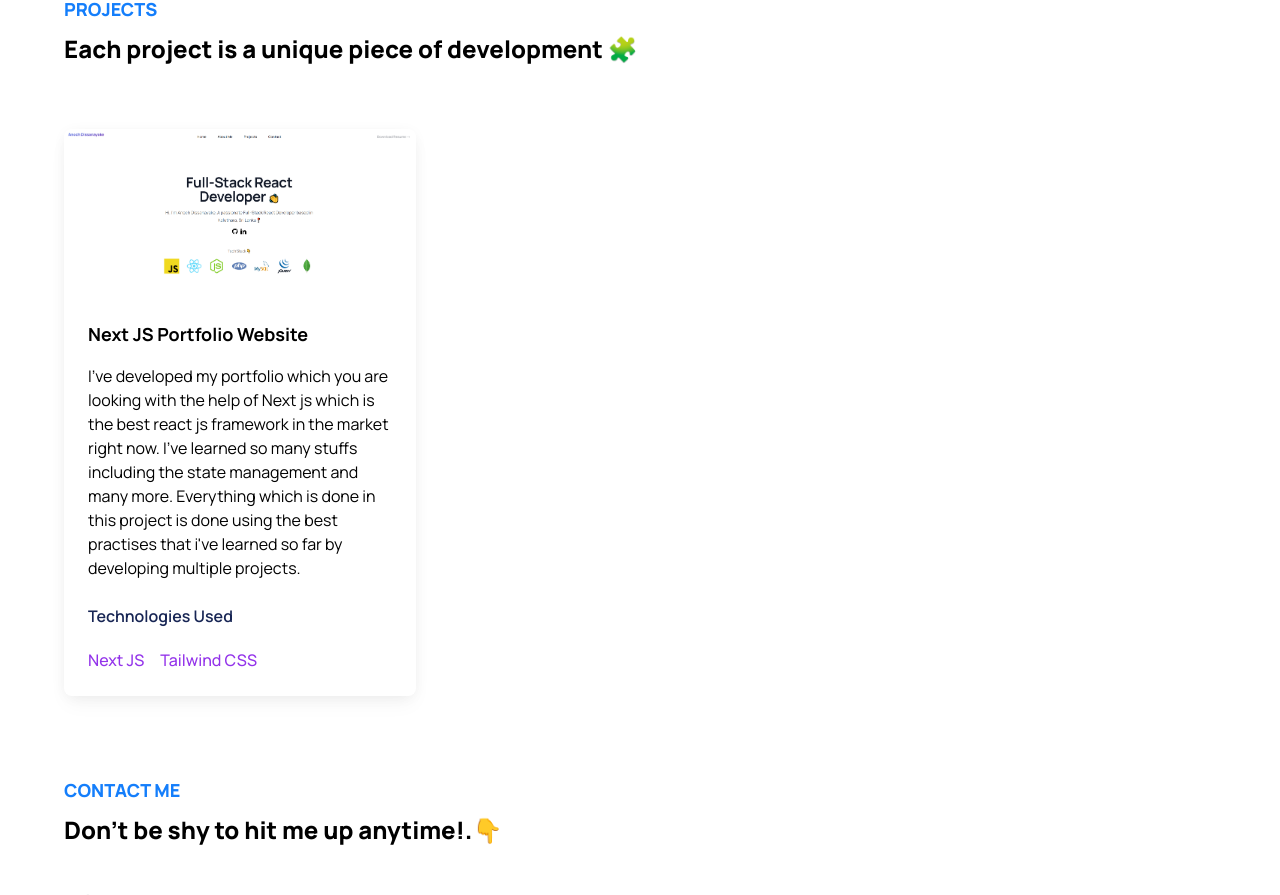
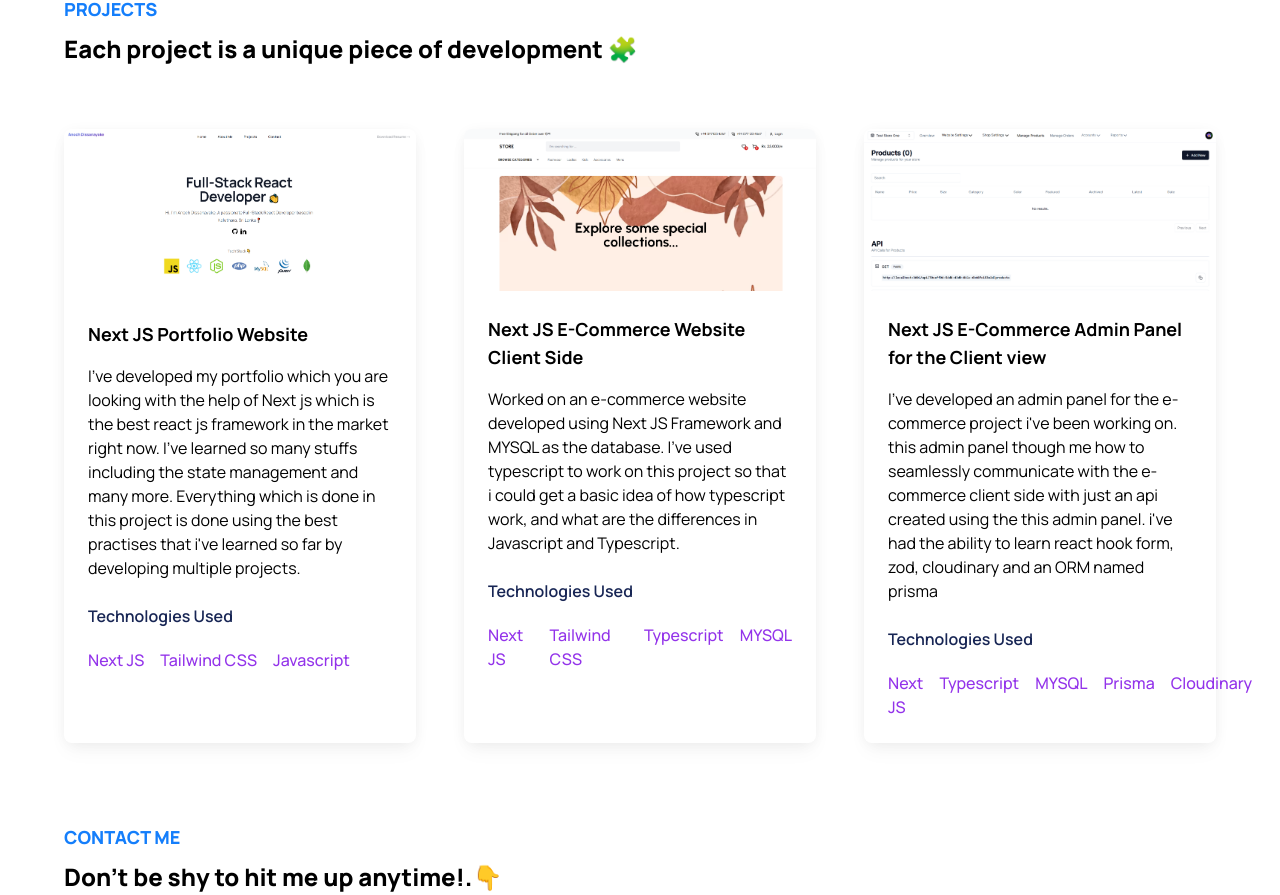
Before and after one commit to Anoch123/portfolio_react_anoch, a Next.js app: page / in a window 1280 px wide. Shown: the part 1413-2308 px from the top of the page. Built offline with nearby package versions, Linux system fonts and the light colour scheme.

Commit message:
Added ne projects which are on progress

```diff
--- a/components/constants/constants.js
+++ b/components/constants/constants.js
@@ -2,9 +2,23 @@ export const projects = [
     {
       title: 'Next JS Portfolio Website',
       description: "I've developed my portfolio which you are looking with the help of Next js which is the best react js framework in the market right now. I've learned so many stuffs including the state management and many more. Everything which is done in this project is done using the best practises that i've learned so far by developing multiple projects.",
-        image: '/images/portfoliowebsite.png',
-        tags: ['Next JS', 'Tailwind CSS'],
+      image: '/images/portfoliowebsite.png',
+      tags: ['Next JS', 'Tailwind CSS', 'Javascript'],
       id: 0,
+    },
+    {
+      title: 'Next JS E-Commerce Website Client Side',
+      description: "Worked on an e-commerce website developed using Next JS Framework and MYSQL as the database. I've used typescript to work on this project so that i could get a basic idea of how typescript work, and what are the differences in Javascript and Typescript.",
+      image: '/images/ecommerce_client_side.png',
+      tags: ['Next JS', 'Tailwind CSS', 'Typescript', 'MYSQL'],
+      id: 1,
+    },
+    {
+      title: 'Next JS E-Commerce Admin Panel for the Client view',
+      description: "I've developed an admin panel for the e-commerce project i've been working on. this admin panel though me how to seamlessly communicate with the e-commerce client side with just an api created using the this admin panel. i've had the ability to learn react hook form, zod, cloudinary and an ORM named prisma",
+      image: '/images/ecommerce_admin_panel.png',
+      tags: ['Next JS', 'Typescript', 'MYSQL', 'Prisma', 'Cloudinary'],
+      id: 2,
     },
   ];
 
```
Also changed, not shown: public/images/ecommerce_admin_panel.png (added), public/images/ecommerce_client_side.png (added).
